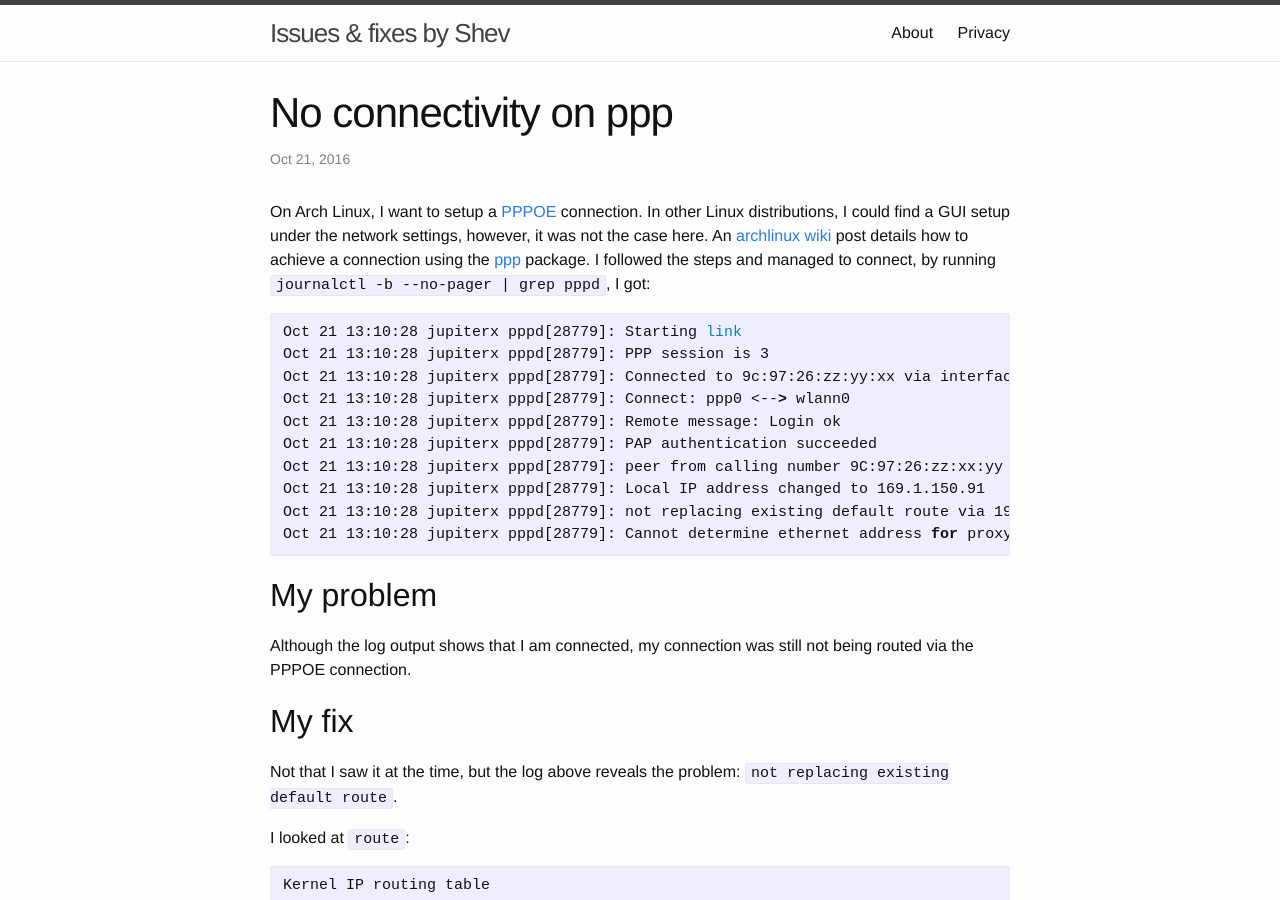
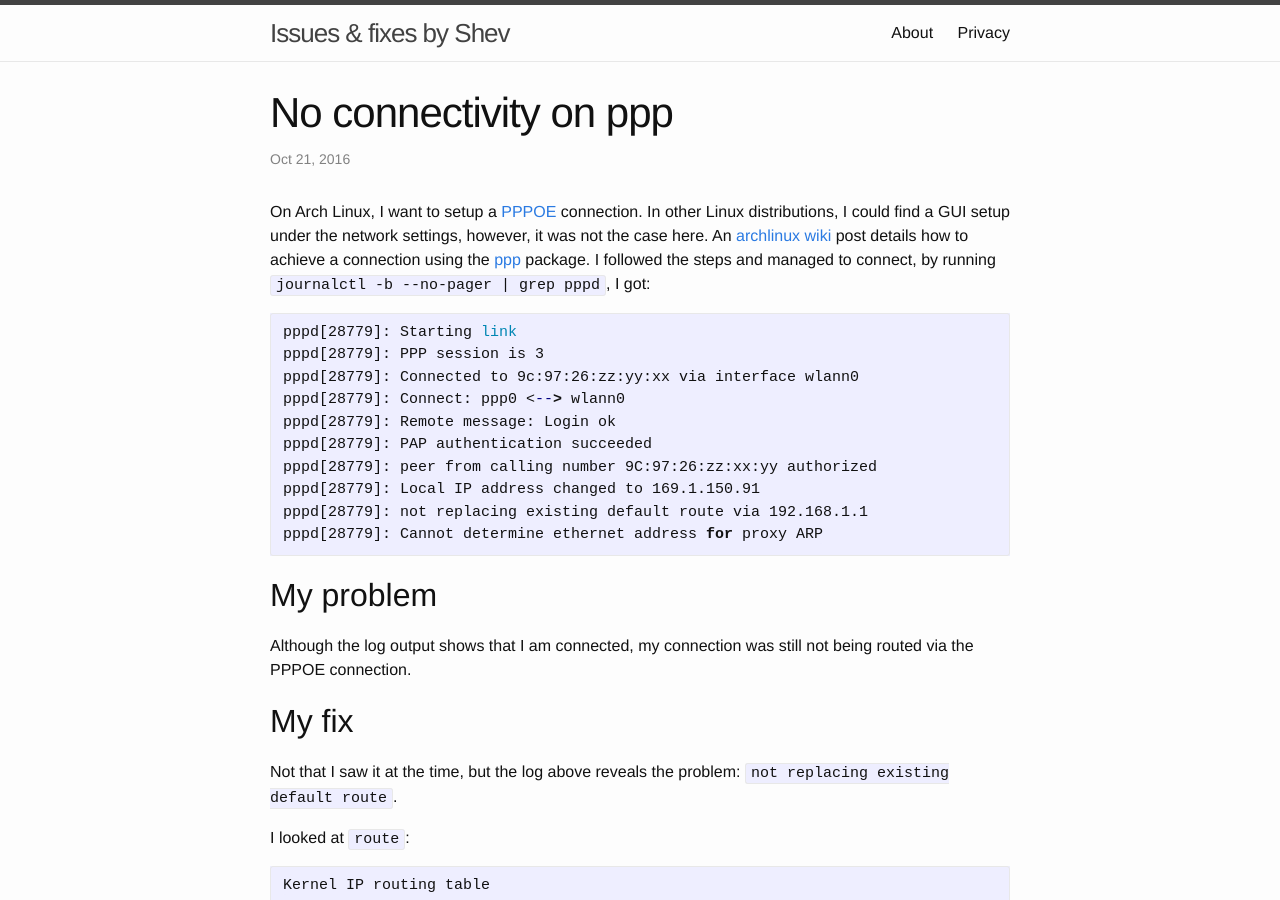
Before and after one commit to bliz937/bliz937.github.io, a Jekyll site: the page built from _posts/2016-10-21-ppp-no-connectivity.md, in a window 1280 px wide and 900 px high. Built offline with Jekyll 4.4.1, drawn with Linux system fonts in a browser that asks for light colours.

Commit message:
reduced log

````diff
--- a/_posts/2016-10-21-ppp-no-connectivity.md
+++ b/_posts/2016-10-21-ppp-no-connectivity.md
@@ -1,7 +1,7 @@
 ---
 layout: post
 title:  "No connectivity on ppp"
-date:   2016-10-21 13:00:00 +0200
+date:   2016-10-21 14:00:00 +0200
 description: "Setting up a PPPOE connection with ppp, there is no internet connectivity."
 tags: arch linux archlinux network pppoe ppp pppd
 ---
@@ -9,16 +9,16 @@ tags: arch linux archlinux network pppoe ppp pppd
 On Arch Linux, I want to setup a [PPPOE](https://en.wikipedia.org/wiki/PPPoE) connection. In other Linux distributions, I could find a GUI setup under the network settings, however, it was not the case here. An [archlinux wiki](https://wiki.archlinux.org/index.php/pppd) post details how to achieve a connection using the [ppp](https://www.archlinux.org/packages/?name=ppp) package. I followed the steps and managed to connect, by running ```journalctl -b --no-pager | grep pppd```, I got:
 
 ```bash
-Oct 21 13:10:28 jupiterx pppd[28779]: Starting link
-Oct 21 13:10:28 jupiterx pppd[28779]: PPP session is 3
-Oct 21 13:10:28 jupiterx pppd[28779]: Connected to 9c:97:26:zz:yy:xx via interface wlann0
-Oct 21 13:10:28 jupiterx pppd[28779]: Connect: ppp0 <--> wlann0
-Oct 21 13:10:28 jupiterx pppd[28779]: Remote message: Login ok
-Oct 21 13:10:28 jupiterx pppd[28779]: PAP authentication succeeded
-Oct 21 13:10:28 jupiterx pppd[28779]: peer from calling number 9C:97:26:zz:xx:yy authorized
-Oct 21 13:10:28 jupiterx pppd[28779]: Local IP address changed to 169.1.150.91
-Oct 21 13:10:28 jupiterx pppd[28779]: not replacing existing default route via 192.168.1.1
-Oct 21 13:10:28 jupiterx pppd[28779]: Cannot determine ethernet address for proxy ARP
+pppd[28779]: Starting link
+pppd[28779]: PPP session is 3
+pppd[28779]: Connected to 9c:97:26:zz:yy:xx via interface wlann0
+pppd[28779]: Connect: ppp0 <--> wlann0
+pppd[28779]: Remote message: Login ok
+pppd[28779]: PAP authentication succeeded
+pppd[28779]: peer from calling number 9C:97:26:zz:xx:yy authorized
+pppd[28779]: Local IP address changed to 169.1.150.91
+pppd[28779]: not replacing existing default route via 192.168.1.1
+pppd[28779]: Cannot determine ethernet address for proxy ARP
 ```
 
 ## My problem
````
